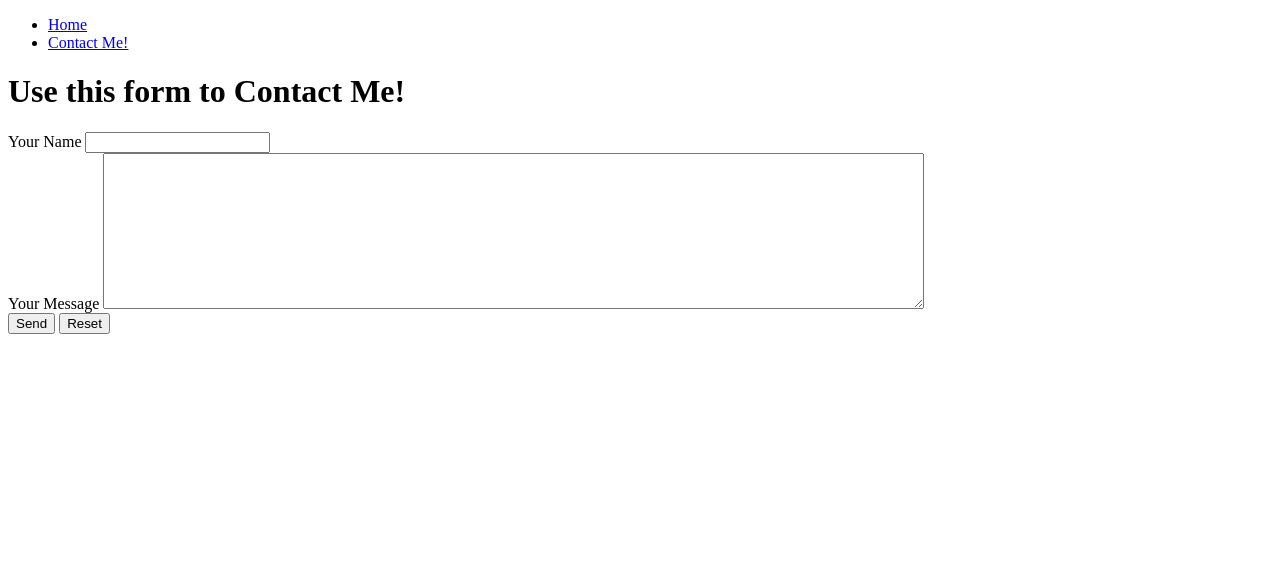
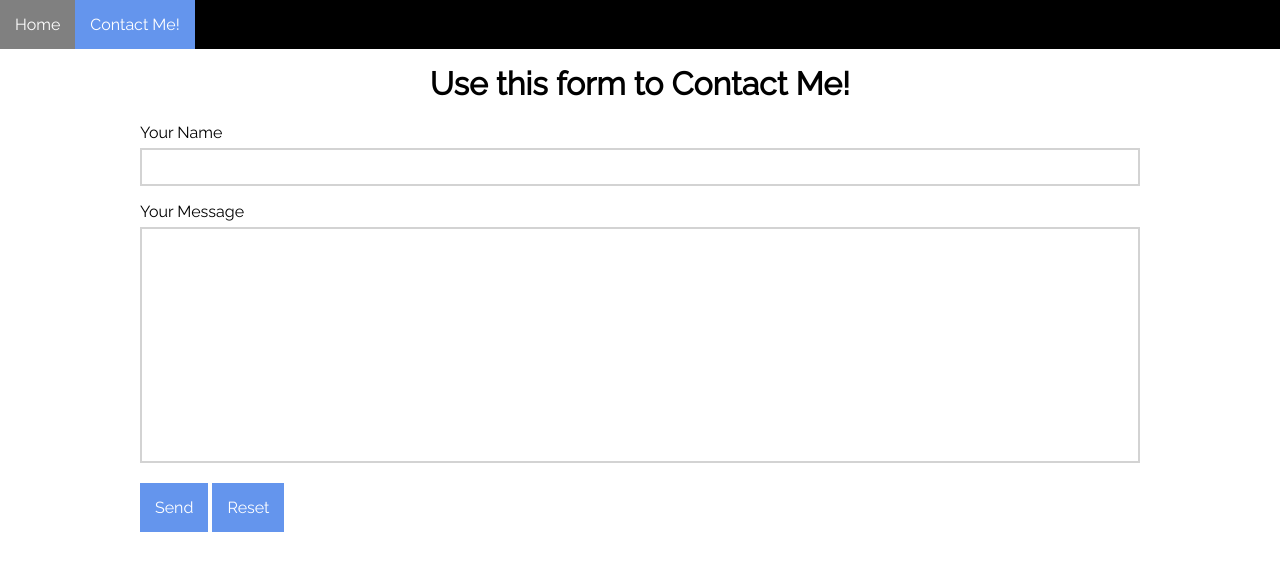
Before and after one commit to daniel-ulerio/all_about_me, a plain HTML site: page contact.html in a window 1280 px wide. Drawn offline with Linux system fonts and the light colour scheme.

Commit message:
saving my work

```diff
--- /dev/null
+++ b/contact.css
@@ -0,0 +1,48 @@
+h1 {
+  text-align: center;
+}
+
+main {
+  padding: 0 20px;
+}
+
+textarea {
+  resize: none;
+}
+
+input[type="text"], textarea {
+  width: 100%;
+  font-size: 1.2rem;
+  padding: 6px;
+  margin: 6px 0;
+  border: 2px solid lightgray;
+}
+
+form {
+  width: 1000px;
+  margin: 0 auto;
+}
+
+@media (max-width: 1000px) {
+  form {
+    width: 100%;
+  }
+}
+
+button, input[type="reset"] {
+  background-color: cornflowerblue;
+  color: white;
+  padding: 15px;
+  font-size: 1rem;
+  border: 0;
+  cursor: pointer;
+  transition: background-color 0.3s;
+}
+
+button:hover, input[type="reset"]:hover {
+  background-color: gray;
+}
+
+.form-input {
+  margin: 10px 0;
+}
--- a/contact.html
+++ b/contact.html
@@ -5,6 +5,10 @@
     <meta name="viewport" content="width=device-width, initial-scale=1.0">
     <meta http-equiv="X-UA-Compatible" content="ie=edge">
     <title>Contact Me!</title>
+    <link href="https://fonts.googleapis.com/css?family=Raleway&display=swap" rel="stylesheet">
+    <link rel="stylesheet" href="globals.css">
+    <link rel="stylesheet" href="navbar.css">
+    <link rel="stylesheet" href="contact.css">
   </head>
   <body>
     <nav>
--- /dev/null
+++ b/globals.css
@@ -0,0 +1,24 @@
+body {
+  margin: 0
+}
+
+li {
+  list-style-type: none;
+}
+
+a {
+  text-decoration: none;
+}
+
+* {
+  font-family: 'Raleway', sans-serif;
+  box-sizing: border-box;
+}
+
+main {
+  margin-top: 65px;
+}
+
+ul {
+  padding: 0;
+}
--- /dev/null
+++ b/index.css
@@ -0,0 +1,25 @@
+main {
+  text-align: center;
+}
+
+#profile-pic {
+  border-radius: 100%;
+  width: 300px;
+  height: 300px;
+  object-fit: cover;
+  transition: transform 0.3s;
+}
+
+#profile-pic:hover {
+  transform: scale(1.1);
+}
+
+#language-list {
+  display: grid;
+  grid-template-columns: repeat(auto-fit, minmax(250px, 1fr));
+  grid-gap: 10px;
+}
+
+img {
+  width: 100%;
+}
--- /dev/null
+++ b/navbar.css
@@ -0,0 +1,28 @@
+nav {
+  background-color: black;
+  position: fixed;
+  top: 0;
+  left: 0;
+  right: 0;
+  z-index: 3;
+}
+
+nav > ul {
+  display: flex;
+  margin: 0;
+}
+
+nav a {
+  color: white;
+  display: inline-block;
+  padding: 15px;
+  transition: background-color 0.2s;
+}
+
+.current-page{
+  background-color: cornflowerblue;
+}
+
+nav a:hover {
+  background-color: gray;
+}
```
Also changed, not shown: index.html (+13 -1 lines).
